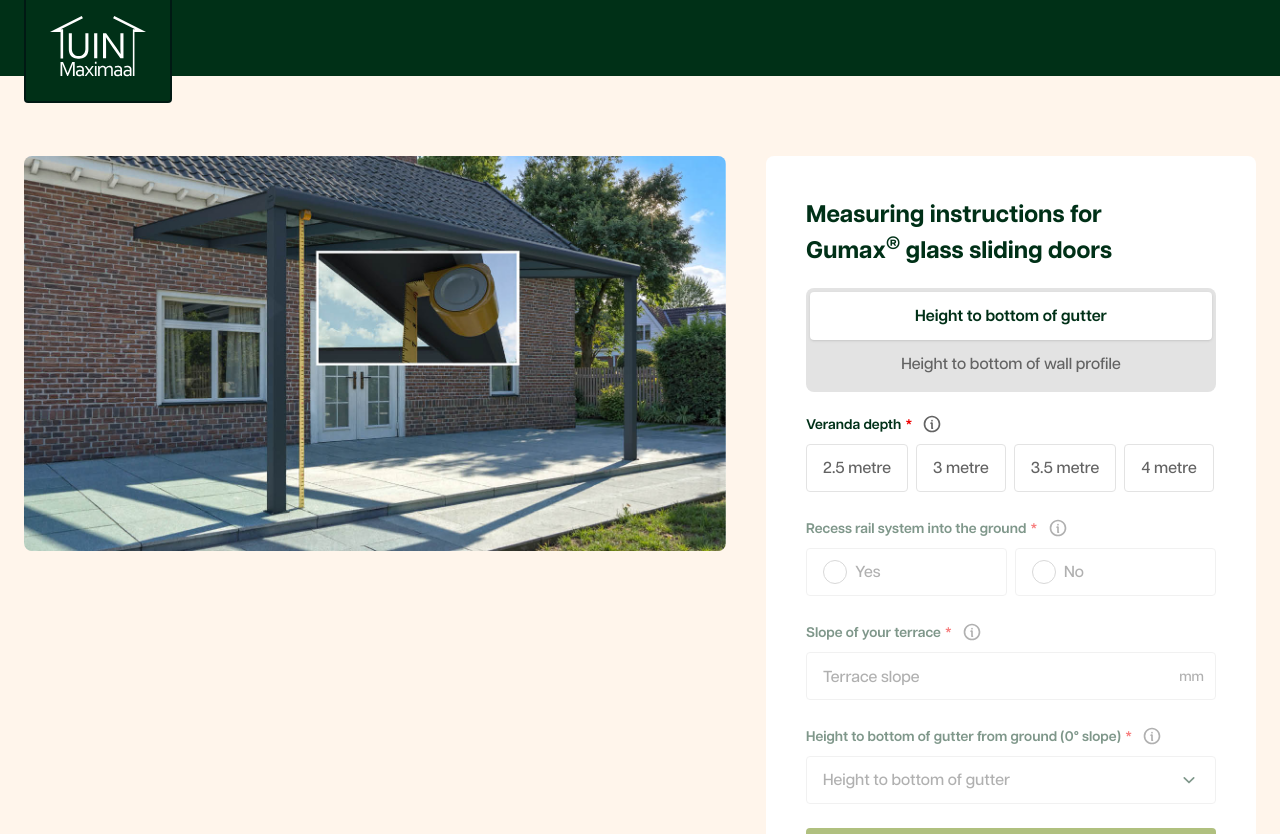
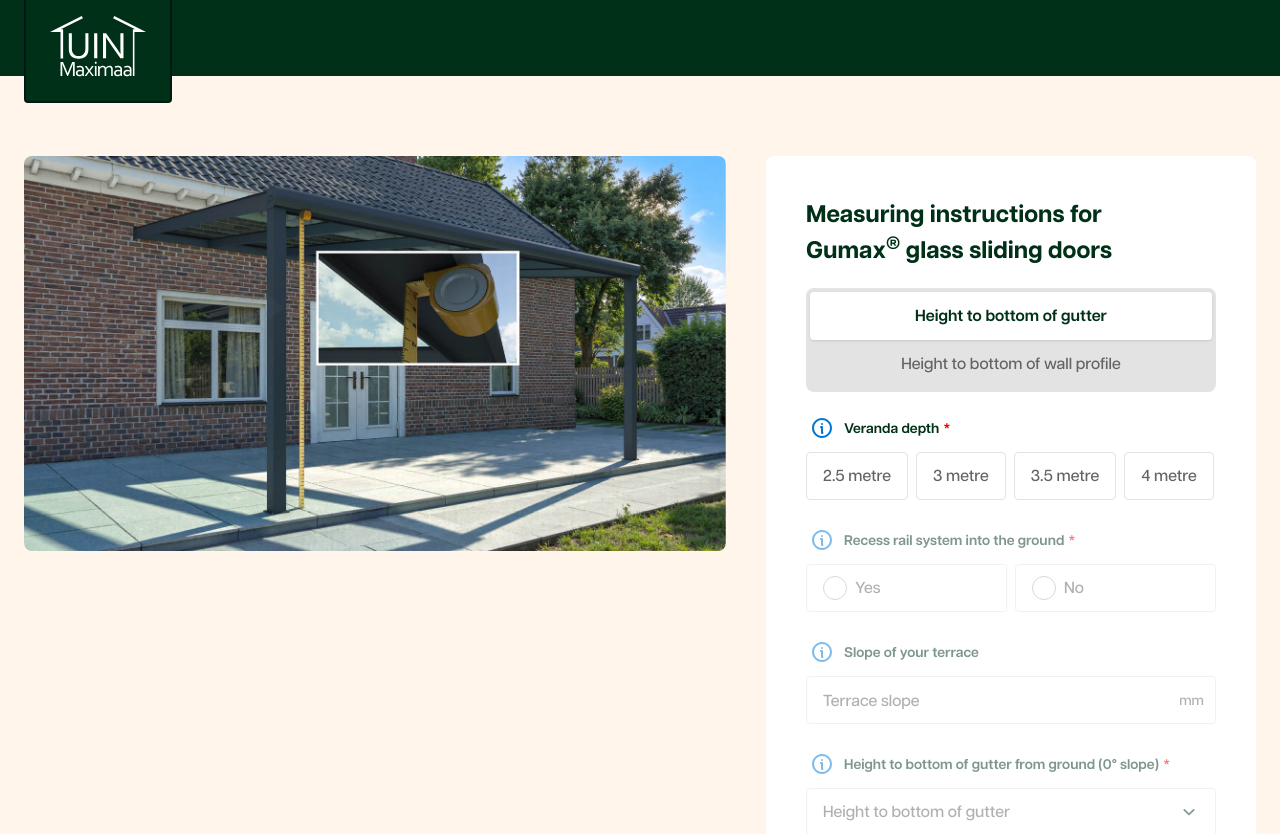
Before and after one commit to dvanaerle/tm-country-selector, a Next.js app: page /measuring-tool in a window 1280 px wide. Shown: the top 834 px of the page. Built offline with nearby package versions, Linux system fonts and the light colour scheme.

Commit message:
Adjusted: info buttons to be more consistent with the design system

```diff
--- a/src/components/measuring-tool/CustomSelectStep.tsx
+++ b/src/components/measuring-tool/CustomSelectStep.tsx
@@ -69,10 +69,9 @@
           <FormItem>
             <FormLabel
               htmlFor={field.name}
-              className="flex items-center gap-x-1 has-disabled:opacity-50"
+              className="flex items-center gap-x-1.5 has-disabled:opacity-50"
               data-required
             >
-              <span>{t(config.labelKey)}</span>
               {isDefinedString(config.tooltipKey) && (
                 <InfoTooltipSheet
                   t={t}
@@ -82,6 +81,7 @@
                   disabled={disabled}
                 />
               )}
+              <span>{t(config.labelKey)}</span>
             </FormLabel>
             <FormControl>
               <Select
--- a/src/components/measuring-tool/NumberInputStep.tsx
+++ b/src/components/measuring-tool/NumberInputStep.tsx
@@ -37,10 +37,9 @@
         <FormItem>
           <FormLabel
             htmlFor={field.name}
-            className="flex items-center gap-x-1 has-disabled:opacity-50"
-            data-required
+            className="flex items-center gap-x-1.5 has-disabled:opacity-50"
+            // data-required
           >
-            <span>{t(config.labelKey)}</span>
             {isDefinedString(config.tooltipKey) && (
               <InfoTooltipSheet
                 t={t}
@@ -50,6 +49,7 @@
                 disabled={disabled}
               />
             )}
+            <span>{t(config.labelKey)}</span>
           </FormLabel>
           <FormControl>
             <NumberInputWithUnit
--- a/src/components/measuring-tool/RadioGroupStep.tsx
+++ b/src/components/measuring-tool/RadioGroupStep.tsx
@@ -44,10 +44,9 @@
           <fieldset disabled={disabled} className="trans-all space-y-2">
             <FormLabel asChild id={groupLabelId}>
               <legend
-                className="flex items-center gap-x-1 has-disabled:opacity-50"
+                className="flex items-center gap-x-1.5 has-disabled:opacity-50"
                 data-required
               >
-                <span>{t(config.labelKey)}</span>
                 {isDefinedString(config.tooltipKey) && (
                   <InfoTooltipSheet
                     t={t}
@@ -57,6 +56,7 @@
                     disabled={disabled}
                   />
                 )}
+                <span>{t(config.labelKey)}</span>
               </legend>
             </FormLabel>
             <FormControl>
--- a/src/components/measuring-tool/YesNoStep.tsx
+++ b/src/components/measuring-tool/YesNoStep.tsx
@@ -43,11 +43,10 @@
             <fieldset disabled={disabled} className="trans-all space-y-2">
               <FormLabel asChild id={groupLabelId}>
                 <legend
-                  className="flex items-center gap-x-1 has-disabled:opacity-50"
+                  className="flex items-center gap-x-1.5 has-disabled:opacity-50"
                   data-required
                 >
-                  <span>{t(config.labelKey)}</span>
-                  {isDefinedString(config.tooltipKey) ? (
+                  {isDefinedString(config.tooltipKey) && (
                     <InfoTooltipSheet
                       t={t}
                       titleKey={config.labelKey}
@@ -55,7 +54,8 @@
                       images={config.images}
                       disabled={disabled}
                     />
-                  ) : null}
+                  )}
+                  <span>{t(config.labelKey)}</span>
                 </legend>
               </FormLabel>
               <FormControl>
--- a/src/components/ui/sheet.tsx
+++ b/src/components/ui/sheet.tsx
@@ -41,7 +41,7 @@
     <SheetPrimitive.Trigger
       data-slot="sheet-trigger"
       className={cn(
-        "text-muted-foreground p-0.5 [&_svg]:shrink-0 [&_svg:not([class*='size-'])]:size-5",
+        "text-info enabled:hover:bg-info-background p-1 [&_svg]:shrink-0 [&_svg:not([class*='size-'])]:size-6",
         className,
       )}
       {...props}
```
